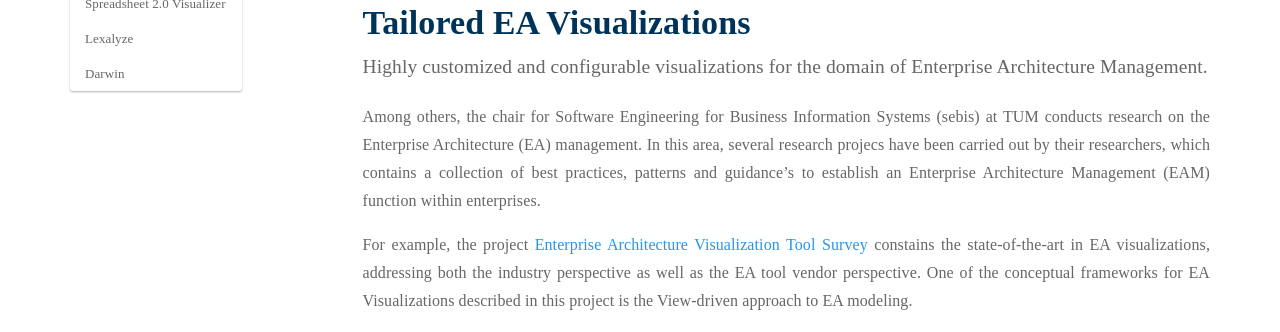
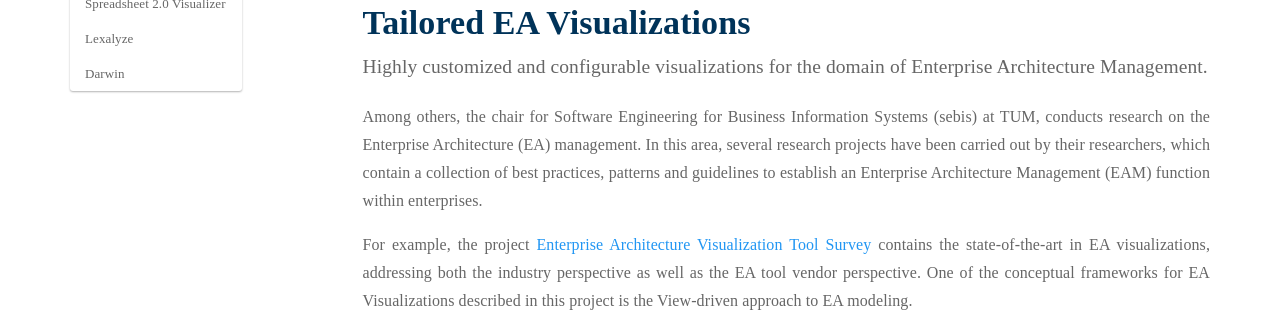
Before and after one commit to manoj5864/sociocortex, a Jekyll site: the page built from _posts/application/2015-10-04-tailoredea.md, in a window 1280 px wide and 900 px high. Shown: the part 137-469 px from the top of the window. Built offline with Jekyll 4.4.1, drawn with Linux system fonts in a browser that asks for light colours.

Commit message:
Annother update of the Tailored EA Visualizations

```diff
--- a/_posts/application/2015-10-04-tailoredea.md
+++ b/_posts/application/2015-10-04-tailoredea.md
@@ -6,9 +6,9 @@
 teaser:   "Highly customized and configurable visualizations for the domain of Enterprise Architecture Management."
 ---
 
-Among others, the chair for Software Engineering for Business Information Systems (sebis) at TUM conducts research on the Enterprise Architecture (EA) management. In this area, several research projecs have been carried out by their researchers, which contains a collection of best practices, patterns and guidance’s to establish an Enterprise Architecture Management (EAM) function within enterprises.
+Among others, the chair for Software Engineering for Business Information Systems (sebis) at TUM, conducts research on the Enterprise Architecture (EA) management. In this area, several research projects have been carried out by their researchers, which contain a collection of best practices, patterns and guidelines to establish an Enterprise Architecture Management (EAM) function within enterprises.
 
-For example, the project  [Enterprise Architecture Visualization Tool Survey ](https://wwwmatthes.in.tum.de/pages/6u8f5ki1t2yz/EAVTS2014-Enterprise-Architecture-Visualization-Tool-Survey) constains the state-of-the-art in EA visualizations, addressing both the industry perspective as well as the EA tool vendor perspective. One of the conceptual frameworks for EA Visualizations described in this project is the View-driven approach to EA modeling.
+For example, the project [Enterprise Architecture Visualization Tool Survey ](https://wwwmatthes.in.tum.de/pages/6u8f5ki1t2yz/EAVTS2014-Enterprise-Architecture-Visualization-Tool-Survey) contains the state-of-the-art in EA visualizations, addressing both the industry perspective as well as the EA tool vendor perspective. One of the conceptual frameworks for EA Visualizations described in this project is the View-driven approach to EA modeling.
 
 ##### View-Driven Approach
 
```
